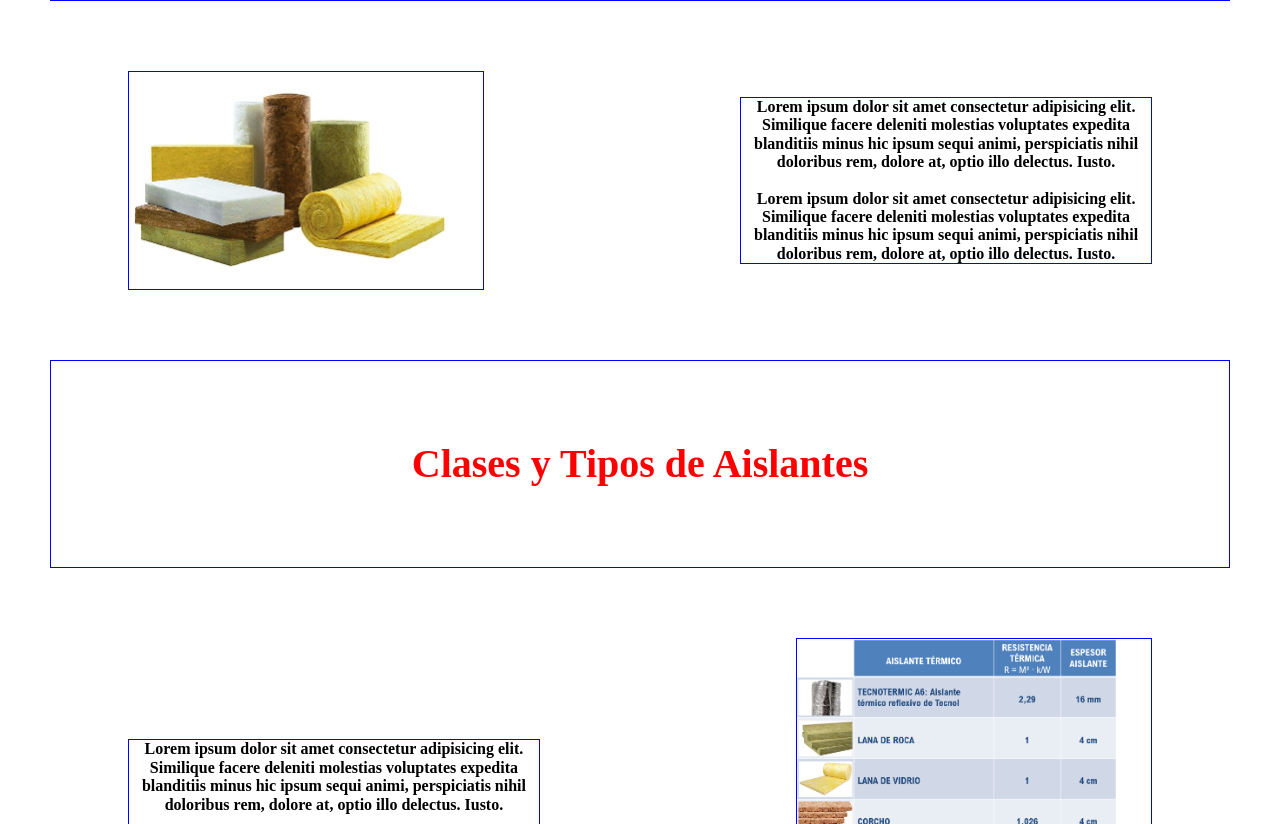
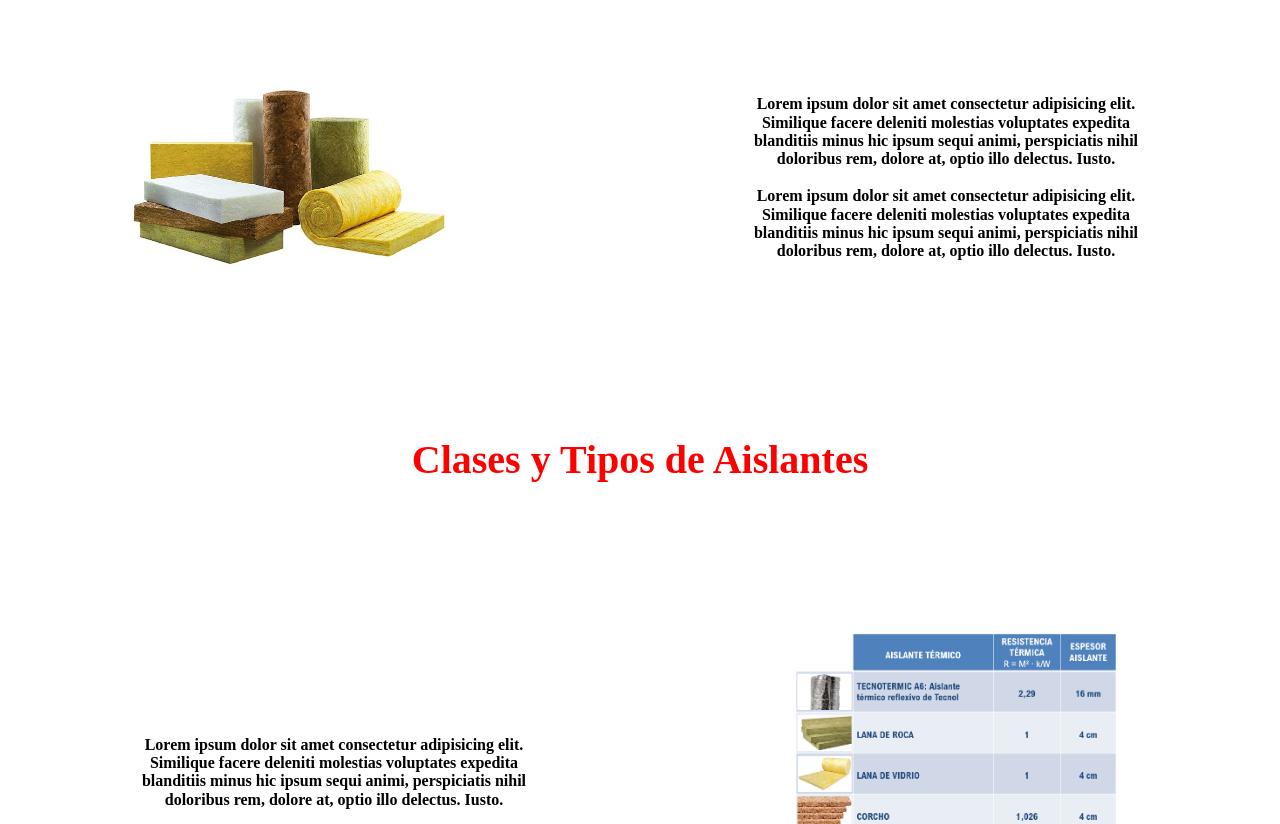
Before and after one commit to dorbag/proyecto-aislantes, a plain HTML site: page index.html in a window 1280 px wide. Shown: the part 607-1431 px from the top of the page. Drawn offline with Linux system fonts and the light colour scheme; a web font is replaced by a local one.

Commit message:
detalles en css

```diff
--- a/static/css/styles.css
+++ b/static/css/styles.css
@@ -173,7 +173,7 @@ main{
 .encabezado{
 	margin: 70px 50px;
 	padding: 30px 0;
-	border: 1px solid blue;
+	/* border: 1px solid blue; */
 }
 
 .encabezado h2{
@@ -197,7 +197,7 @@ main{
 	height: 100%;
 	margin-left: 10%;
 	margin-right: 10%;
-	border: 1px solid blue;
+	/* border: 1px solid blue; */
 
 }
 
@@ -222,7 +222,7 @@ main{
 	margin-right: 10%;
 	text-align: center;
 	justify-content: center;
-	border: 1px solid blue;
+	/* border: 1px solid blue; */
 }
 
 main p{
```
